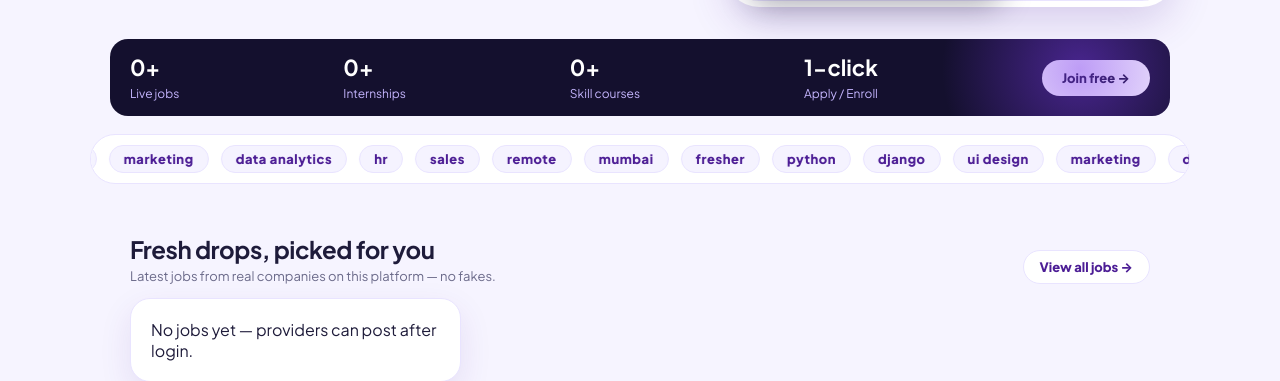
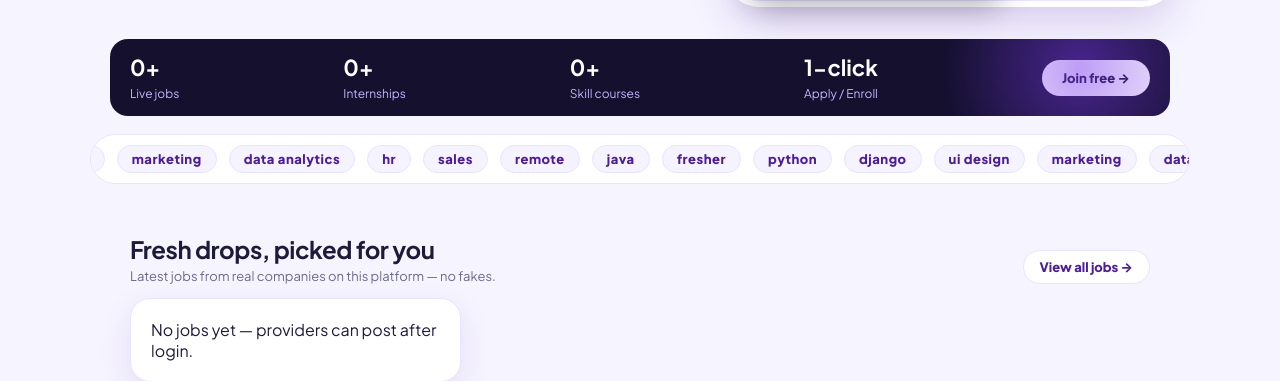
Before and after one commit to munirakhorajiya/careernesthub, a Django app: page / in a window 1280 px wide. Shown: the part 515-896 px from the top of the page. Run offline with Django 5.2, Linux system fonts and the light colour scheme; data that the repository does not hold is empty.

Commit message:
commited

```diff
--- a/templates/accounts/home.html
+++ b/templates/accounts/home.html
@@ -129,8 +129,8 @@
 </div></div>
 
 <div class="cx-strip"><div class="cx-marquee">
-  <i>python</i><i>django</i><i>ui design</i><i>marketing</i><i>data analytics</i><i>hr</i><i>sales</i><i>remote</i><i>mumbai</i><i> fresher </i>
-  <i>python</i><i>django</i><i>ui design</i><i>marketing</i><i>data analytics</i><i>hr</i><i>sales</i><i>remote</i><i>mumbai</i><i> fresher </i>
+  <i>python</i><i>django</i><i>ui design</i><i>marketing</i><i>data analytics</i><i>hr</i><i>sales</i><i>remote</i><i>java</i><i> fresher </i>
+  <i>python</i><i>django</i><i>ui design</i><i>marketing</i><i>data analytics</i><i>hr</i><i>sales</i><i>remote</i><i>java</i><i> fresher </i>
 </div></div>
 </div>
 {% endblock %}
```
